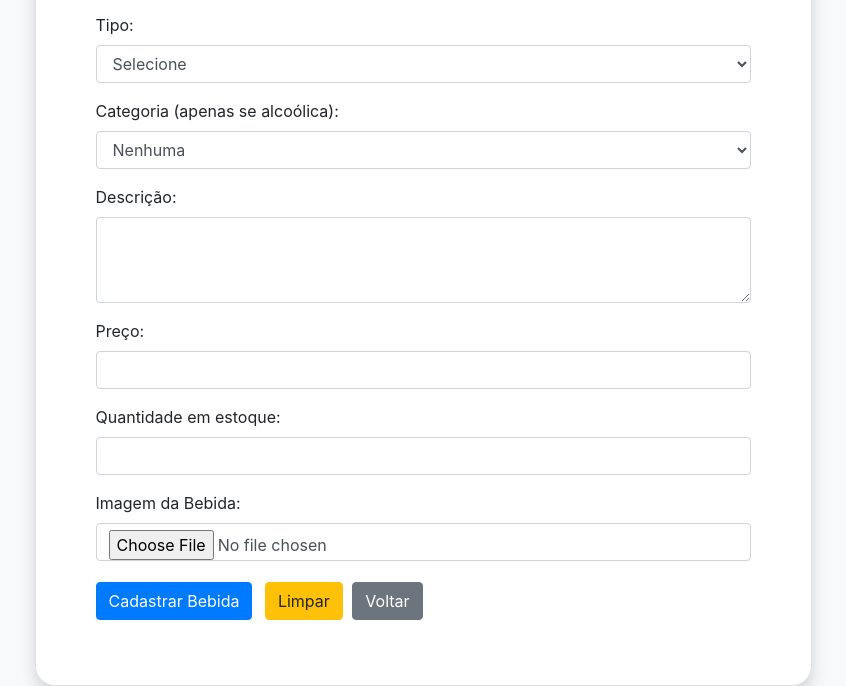
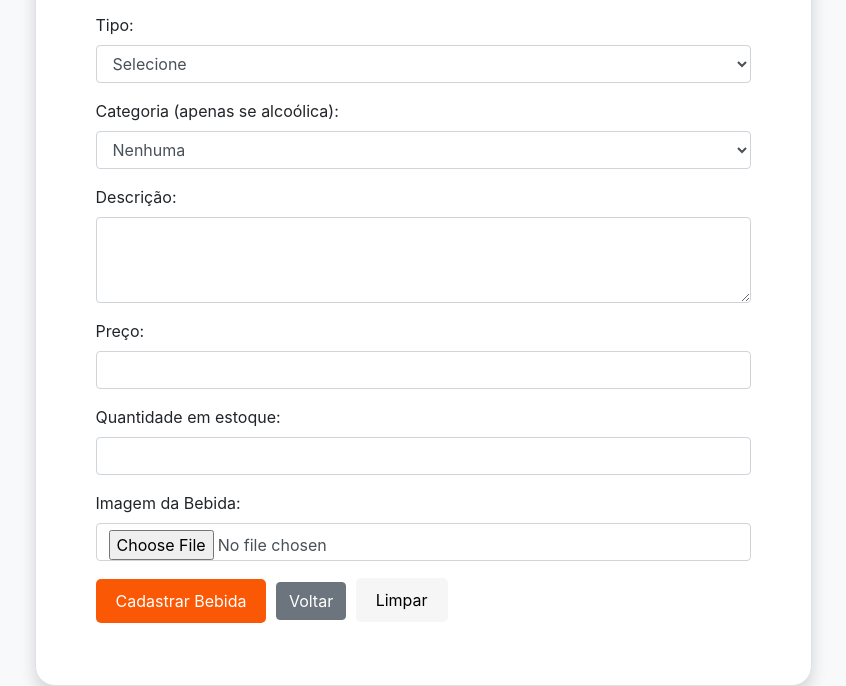
Before and after one commit to luizzmariz/TemBebidaAi, a website: page cadastro_bebidas.html in a window 1280 px wide. Shown: the part 232-918 px from the top of the page, without its empty margins (217-1063 px from the left). Drawn offline with nearby package versions, Linux system fonts and the light colour scheme.

Commit message:
estilização cadastros

```diff
--- a/cadastro_bebidas.html
+++ b/cadastro_bebidas.html
@@ -65,9 +65,9 @@
             <input type="file" class="form-control" id="imagem" name="imagem" required>
           </div>
 
-          <button type="submit" class="btn btn-primary">Cadastrar Bebida</button>
-          <button type="reset" class="btn btn-warning ml-2">Limpar</button>
+          <button type="submit" class="btn btn-primary" id="submit">Cadastrar Bebida</button>
           <a href="home_page.html" class="btn btn-secondary">Voltar</a>
+          <button type="reset" class="" id="limpar">Limpar</button>
         </form>
       </div>
     </div>
--- a/styles/cadastros.css
+++ b/styles/cadastros.css
@@ -1,9 +1,36 @@
+:root{
+    --orange-primary: #fa5805;
+    --body-bg: #f6f6f6;
+    --black-primary: black;
+}
+
+#submit{
+    background-color: var(--orange-primary);
+    color: white;
+    border: none;
+    padding: 10px 20px;
+    border-radius: 5px;
+    cursor: pointer;
+}
+
+#limpar{
+    background-color: var(--body-bg);
+    color: var(--black-primary);
+    border: none;
+    padding: 10px 20px;
+    border-radius: 5px;
+    cursor: pointer;
+}
+
 body {
     background-color: #f8f9fa;
 }
 
 a{
-    margin: 5px
+    text-decoration: none;
+    color: var(--black-primary);
+    font-weight: bold;
+    margin: 5px;
 }
 
 #cadastro {
@@ -11,6 +38,7 @@ a{
     width: 70%;
     margin: auto;
     padding: 40px;
+
 }
 
 @media (max-width: 768px) {
```
Also changed, not shown: cadastro_lojistas.html (+2 -2 lines).
